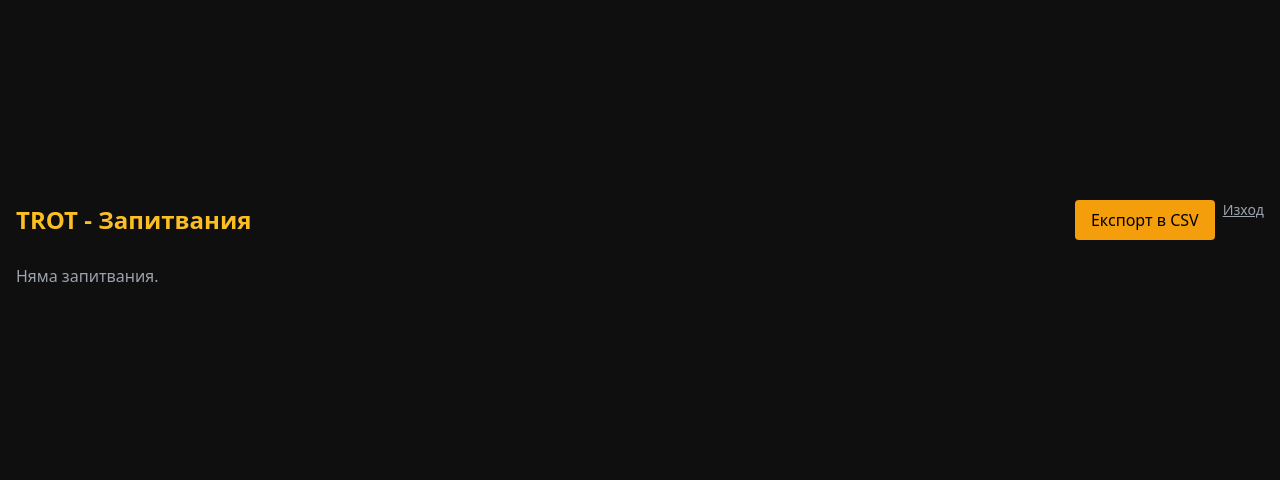
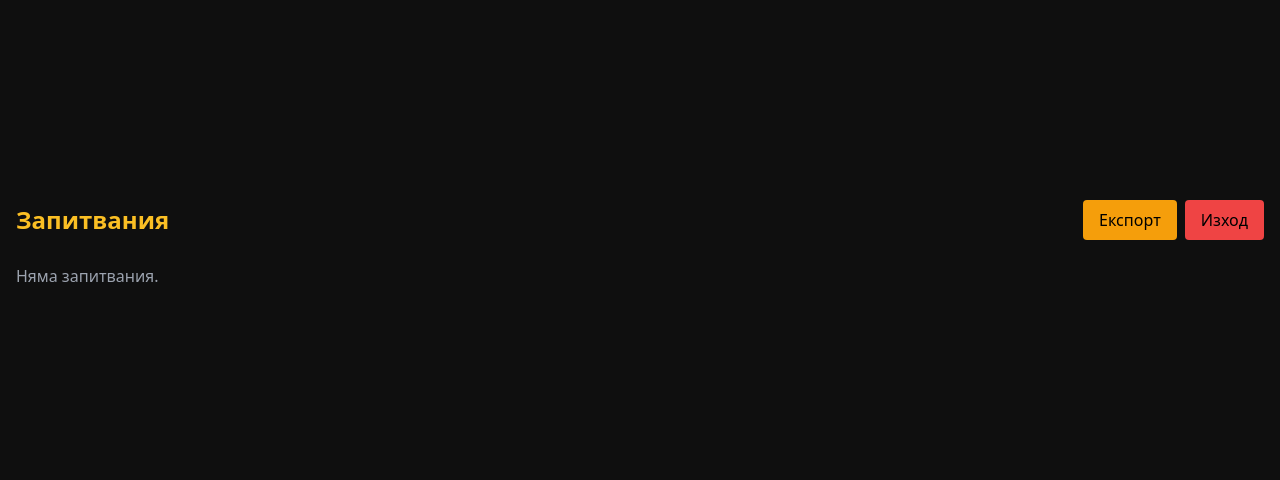
Before and after one commit to IliaDimchev/trot, a Flask app: page /admin in a window 1280 px wide. Shown: the part 170-650 px from the top of the page. Run offline with Flask 3, Linux system fonts and the light colour scheme; a user stored in the database is signed in; data that the repository does not hold is empty; some libraries are stand-ins or nearby versions.

Commit message:
improved the admin panel layout

```diff
--- a/templates/admin.html
+++ b/templates/admin.html
@@ -6,10 +6,10 @@
 
 <body class="bg-neutral-900 text-white p-6">
   <div class="flex justify-between items-center mb-6">
-    <h1 class="text-2xl font-bold text-amber-400">TROT - Запитвания</h1>
+    <h1 class="text-2xl font-bold text-amber-400">Запитвания</h1>
     <div class="flex gap-2">
-      <a href="{{ url_for('export_csv') }}" class="bg-amber-500 text-black px-4 py-2 rounded hover:bg-amber-600">Експорт в CSV</a>
-      <a href="{{ url_for('logout') }}" class="text-sm text-gray-400 underline">Изход</a>
+      <a href="{{ url_for('export_csv') }}" class="bg-amber-500 text-black px-4 py-2 rounded hover:bg-amber-600">Експорт</a>
+      <a href="{{ url_for('logout') }}" class="bg-red-500 text-black px-4 py-2 rounded hover:bg-red-600">Изход</a>
     </div>
   </div>
   <div class="space-y-4">
```
